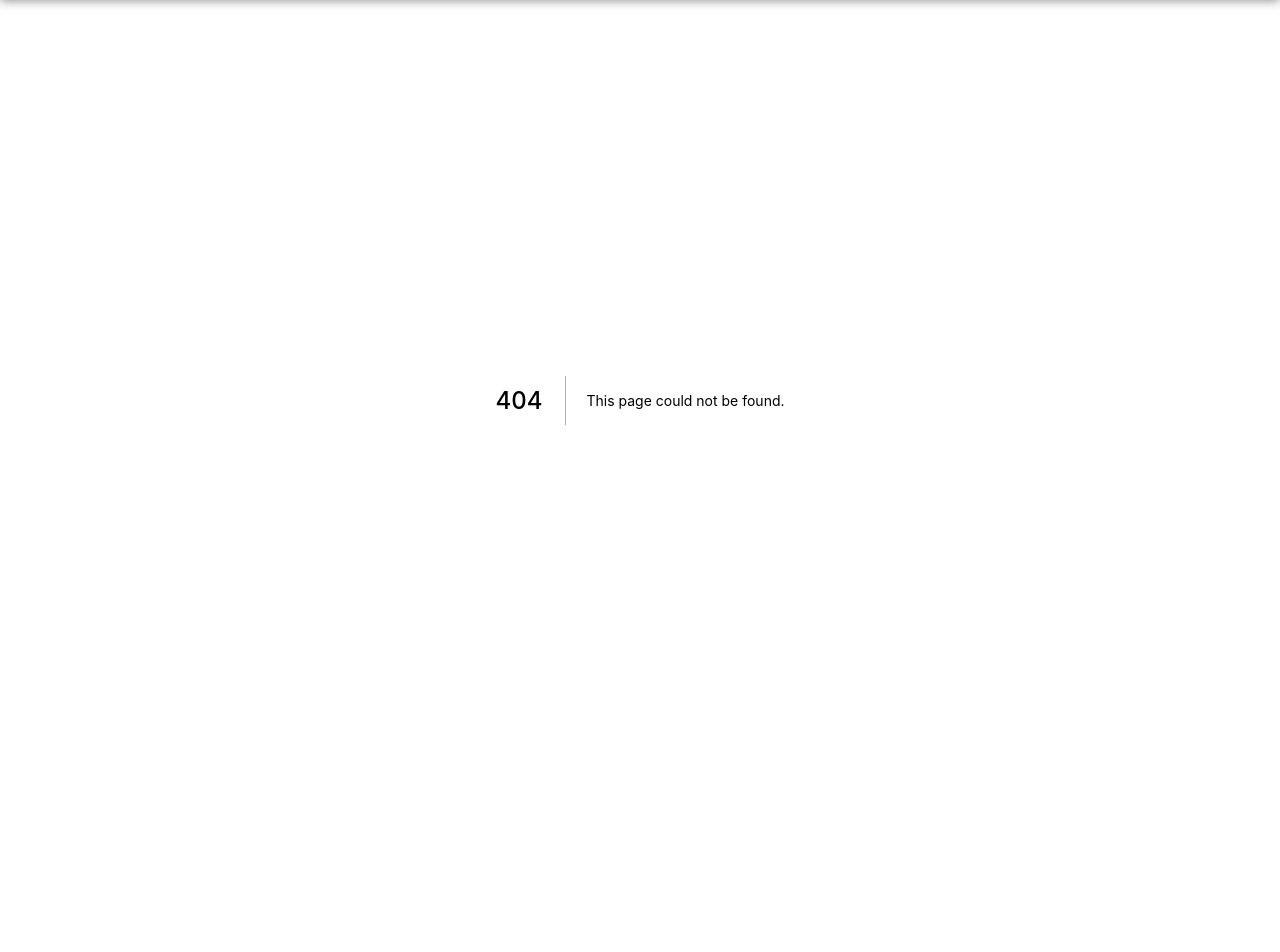
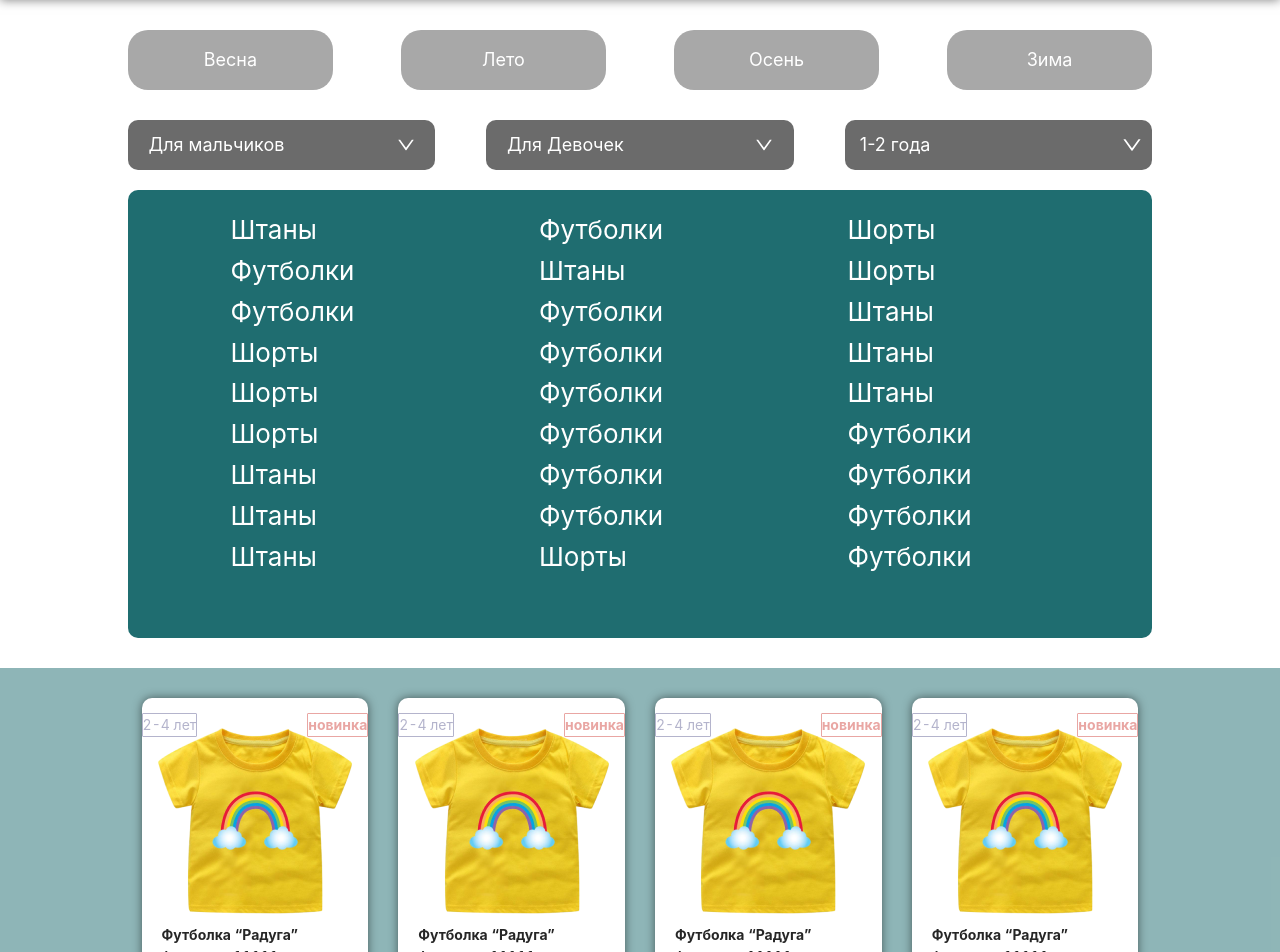
Before and after one commit to Kodmanspp/baby-shop, a Next.js app: page /catalog in a window 1280 px wide. Before the commit this address had no page. Shown: the part 160-1112 px from the top of the page. Before the commit the page ends 960 px from the top, so only its background shows below. Built offline with nearby package versions, Linux system fonts and the light colour scheme.

Commit message:
add catalog without footer

```diff
--- /dev/null
+++ b/components/Catalog/Catalog.jsx
@@ -0,0 +1,270 @@
+import { DownOutlined } from "@ant-design/icons";
+import React, { useState } from "react";
+import ClothesCard from "../MainPageCards/ClothesCard";
+import cl from "./Catalog.module.scss";
+const cardArray = [
+  {
+    title: "Футболка “Радуга”",
+    years: "2-4 лет",
+    type: "новинка",
+    article: "1111",
+    height: "54-56",
+    priceOf: "за 10 шт",
+    size: "1-7",
+    price: "1300",
+  },
+  {
+    title: "Футболка “Пионер”",
+    years: "2-4 лет",
+    type: null,
+    article: "1111",
+    height: "54-56",
+    priceOf: "за 10 шт",
+    size: "1-7",
+    price: "900",
+  },
+  {
+    title: "Футболка “Радуга”",
+    years: "2-4 лет",
+    type: "новинка",
+    article: "1111",
+    height: "54-56",
+    priceOf: "за 10 шт",
+    size: "1-7",
+    price: "1300",
+  },
+  {
+    title: "Футболка “Радуга”",
+    years: "2-4 лет",
+    type: null,
+    article: "1111",
+    height: "54-56",
+    priceOf: "за 10 шт",
+    size: "1-7",
+    price: "1300",
+  },
+  {
+    title: "Футболка “Радуга”",
+    years: "2-4 лет",
+    type: null,
+    article: "1111",
+    height: "54-56",
+    priceOf: "за 10 шт",
+    size: "1-7",
+    price: "1300",
+  },
+  {
+    title: "Футболка “Радуга”",
+    years: "2-4 лет",
+    type: "новинка",
+    article: "1111",
+    height: "54-56",
+    priceOf: "за 10 шт",
+    size: "1-7",
+    price: "1300",
+  },
+  {
+    title: "Футболка “Радуга”",
+    years: "2-4 лет",
+    type: "новинка",
+    article: "1111",
+    height: "54-56",
+    priceOf: "за 10 шт",
+    size: "1-7",
+    price: "1300",
+  },
+  {
+    title: "Футболка “Радуга”",
+    years: "2-4 лет",
+    type: "новинка",
+    article: "1111",
+    height: "54-56",
+    priceOf: "за 10 шт",
+    size: "1-7",
+    price: "1300",
+  },
+  {
+    title: "Футболка “Радуга”",
+    years: "2-4 лет",
+    type: "новинка",
+    article: "1111",
+    height: "54-56",
+    priceOf: "за 10 шт",
+    size: "1-7",
+    price: "1300",
+  },
+  {
+    title: "Футболка “Радуга”",
+    years: "2-4 лет",
+    type: "новинка",
+    article: "1111",
+    height: "54-56",
+    priceOf: "за 10 шт",
+    size: "1-7",
+    price: "1300",
+  },
+  {
+    title: "Футболка “Радуга”",
+    years: "2-4 лет",
+    type: "новинка",
+    article: "1111",
+    height: "54-56",
+    priceOf: "за 10 шт",
+    size: "1-7",
+    price: "1300",
+  },
+  {
+    title: "Футболка “Радуга”",
+    years: "2-4 лет",
+    type: "новинка",
+    article: "1111",
+    height: "54-56",
+    priceOf: "за 10 шт",
+    size: "1-7",
+    price: "1300",
+  },
+  {
+    title: "Футболка “Радуга”",
+    years: "2-4 лет",
+    type: "новинка",
+    article: "1111",
+    height: "54-56",
+    priceOf: "за 10 шт",
+    size: "1-7",
+    price: "1300",
+  },
+  {
+    title: "Футболка “Радуга”",
+    years: "2-4 лет",
+    type: "новинка",
+    article: "1111",
+    height: "54-56",
+    priceOf: "за 10 шт",
+    size: "1-7",
+    price: "1300",
+  },
+  {
+    title: "Футболка “Радуга”",
+    years: "2-4 лет",
+    type: "новинка",
+    article: "1111",
+    height: "54-56",
+    priceOf: "за 10 шт",
+    size: "1-7",
+    price: "1300",
+  },
+  {
+    title: "Футболка “Радуга”",
+    years: "2-4 лет",
+    type: "новинка",
+    article: "1111",
+    height: "54-56",
+    priceOf: "за 10 шт",
+    size: "1-7",
+    price: "1300",
+  },
+];
+const categories = [
+  "Штаны",
+  "Футболки",
+  "Шорты",
+  "Футболки",
+  "Штаны",
+  "Шорты",
+  "Футболки",
+  "Футболки",
+  "Штаны",
+  "Шорты",
+  "Футболки",
+  "Штаны",
+  "Шорты",
+  "Футболки",
+  "Штаны",
+  "Шорты",
+  "Футболки",
+  "Футболки",
+  "Штаны",
+  "Футболки",
+  "Футболки",
+  "Штаны",
+  "Футболки",
+  "Футболки",
+  "Штаны",
+  "Шорты",
+  "Футболки",
+];
+const buttons = [
+  { text: "Весна" },
+  { text: "Лето" },
+  { text: "Осень" },
+  { text: "Зима" },
+];
+function Catalog() {
+  const [select, setSelect] = useState("Для мужчин");
+  const [activeCategory, setActiveCategory] = useState(-1);
+  function handleActoveCategory(index) {
+    setActiveCategory(index);
+  }
+  function handleSelect(select) {
+    console.log(select.target.value);
+  }
+  return (
+    <div>
+      <div className={cl.buttons}>
+        {buttons.map((item, index) => {
+          return (
+            <button
+              key={`${index}_${item.text}`}
+              style={{
+                backgroundColor:
+                  activeCategory === index ? "#E9A6A3" : "#A8A8A8",
+              }}
+              className={cl.button}
+              onClick={() => handleActoveCategory(index)}
+            >
+              {item.text}
+            </button>
+          );
+        })}
+      </div>
+      <div className={cl.selects}>
+        <button className={cl.select}>
+          Для мальчиков <DownOutlined />
+        </button>
+        <button className={cl.select}>
+          Для Девочек <DownOutlined />
+        </button>
+        <div className={cl.dropdown}>
+          <select>
+            <option value="1">1-2 года</option>
+            <option value="2">2 лет</option>
+            <option value="3">3 лет</option>
+            <option value="4">4 лет</option>
+            <option value="5">5 лет</option>
+            <option value="6">6 лет</option>
+            <option value="7">7 лет</option>
+            <option value="8">8 лет</option>
+            <option value="9">9 лет</option>
+            <option value="10">10 лет</option>
+          </select>
+          <DownOutlined className={cl.dropdownOutlined}/>
+        </div>
+      </div>
+      <div className={cl.categories}>
+        {categories.map((category, index) => {
+          return <p key={`${category}__item_${index}`}>{category}</p>;
+        })}
+      </div>
+      <div className={cl.catalog__container}>
+        <div className={cl.catalog}>
+          <ClothesCard cardArray={cardArray} />
+        </div>
+        <div className={cl.all_catalog_btn}>
+          <button>Весь каталог</button>
+        </div>
+      </div>
+    </div>
+  );
+}
+
+export default Catalog;
--- /dev/null
+++ b/components/Catalog/Catalog.module.scss
@@ -0,0 +1,158 @@
+.buttons {
+    margin: 30px 10% 0px;
+    display: flex;
+    justify-content: space-between;
+    flex-wrap: wrap;
+
+    .button {
+        width: 20%;
+        height: 60px;
+        background-color: #A8A8A8;
+        border-radius: 20px;
+        border: none;
+        font-size: 18px;
+        color: #FFFFFF;
+    }
+}
+
+.selects {
+    margin: 30px 10% 0px;
+    display: flex;
+    justify-content: space-between;
+    flex-wrap: wrap;
+
+    .select {
+        width: 30%;
+        height: 50px;
+        background-color: #6b6b6b;
+        border-radius: 10px;
+        border: none;
+        font-size: 18px;
+        color: #FFFFFF;
+        display: flex;
+        justify-content: space-between;
+        align-items: center;
+        padding: 0px 2%;
+    }
+
+    .custom_select {
+        width: 30%;
+        height: 50px;
+        background-color: #6b6b6b;
+        border-radius: 10px;
+        border: none;
+        font-size: 18px;
+        color: #FFFFFF;
+        display: flex;
+        justify-content: space-between;
+        align-items: center;
+        padding: 0px 2%;
+        position: relative;
+
+        select {
+            position: absolute;
+            width: 100%;
+            height: 100%;
+            opacity: 0;
+        }
+    }
+}
+
+.dropdown {
+    width: 30%;
+    height: 50px;
+    background-color: #6b6b6b;
+    border-radius: 10px;
+    border: none;
+     position: relative;
+    select, option {
+        font-size: 18px;
+        color: #FFFFFF;
+        padding: 4px;
+        width: 100%;
+        height: 100%;
+        padding-left: 15px;
+        padding-top: 5px;
+        border: none;
+        outline: none;
+    }
+    select{
+        appearance: none;
+        -webkit-appearance: none;
+        -moz-appearance: none;
+          background: none;
+    }
+    .dropdown select::-ms-expand {
+        display: none;
+     }
+
+     .dropdownOutlined{
+        font-size: 20px;
+        line-height: 24px;
+        color: white;
+        position: absolute;
+        top: 30%;
+        right: 10px;
+        pointer-events: none;
+
+     }
+}
+.dropdown:focus,
+.dropdown:hover {
+	border: none;
+}
+
+.categories {
+    display: grid;
+    width: 80%;
+    grid-template-columns: 1fr 1fr 1fr;
+    margin: 0 10%;
+    padding: 20px 8% 60px;
+    grid-gap: 0px 13%;
+    background-color: #1F6D70;
+    border-radius: 10px;
+    margin-top: 20px;
+    font-size: 26px;
+    color: #FFFFFF;
+
+    p {
+        margin-bottom: 0px;
+    }
+}
+
+@media (max-width: 850px) {
+    .categories {
+        text-align: center;
+        grid-template-columns: 1fr 1fr;
+    }
+}
+
+.catalog__container {
+    background-color: rgba(31, 109, 112, 0.5);
+    margin: 30px 0px 0px 0px;
+    padding: 30px 10% 30px;
+
+    .catalog {
+        display: flex;
+        flex-wrap: wrap;
+        grid-gap: 30px;
+        justify-content: center;
+    }
+
+    .all_catalog_btn {
+        margin-top: 30px;
+        display: flex;
+
+        button {
+            width: 180px;
+            border-radius: 20px;
+            border: none;
+            height: 40px;
+            background: #1F6D70;
+            font-size: 14px;
+            text-transform: uppercase;
+            color: #FFFFFF;
+            margin: 0px auto;
+        }
+    }
+}
--- a/components/Layout/index.js
+++ b/components/Layout/index.js
@@ -1,5 +1,6 @@
 import Navbar from './Navbar/Navbar';
 import Footer from './Footer/Footer';
+import 'antd/dist/antd.css';
 import styles from '../Layout/Navbar/Navbar.module.scss';
 import { MenuOutlined } from '@ant-design/icons';
 import Link from 'next/link';
--- a/package.json
+++ b/package.json
@@ -10,6 +10,7 @@
   },
   "dependencies": {
     "@ant-design/icons": "^4.7.0",
+    "antd": "^4.19.5",
     "next": "12.1.4",
     "node-sass": "^7.0.1",
     "react": "18.0.0",
--- a/pages/_app.js
+++ b/pages/_app.js
@@ -1,6 +1,5 @@
-import '../styles/globals.css'
+import '../styles/globals.css';
 import Layout from "../components/Layout";
-
 function MyApp({Component, pageProps}) {
   return <Layout><Component {...pageProps} /></Layout>
 }
--- /dev/null
+++ b/pages/catalog.jsx
@@ -0,0 +1,12 @@
+import React from 'react';
+import Catalog from '../components/Catalog/Catalog';
+
+function catalog(props) {
+    return (
+        <div>
+            <Catalog/>
+        </div>
+    );
+}
+
+export default Catalog;
```
Also changed, not shown: 2 other files (tests, documents, lock files or other folders).
